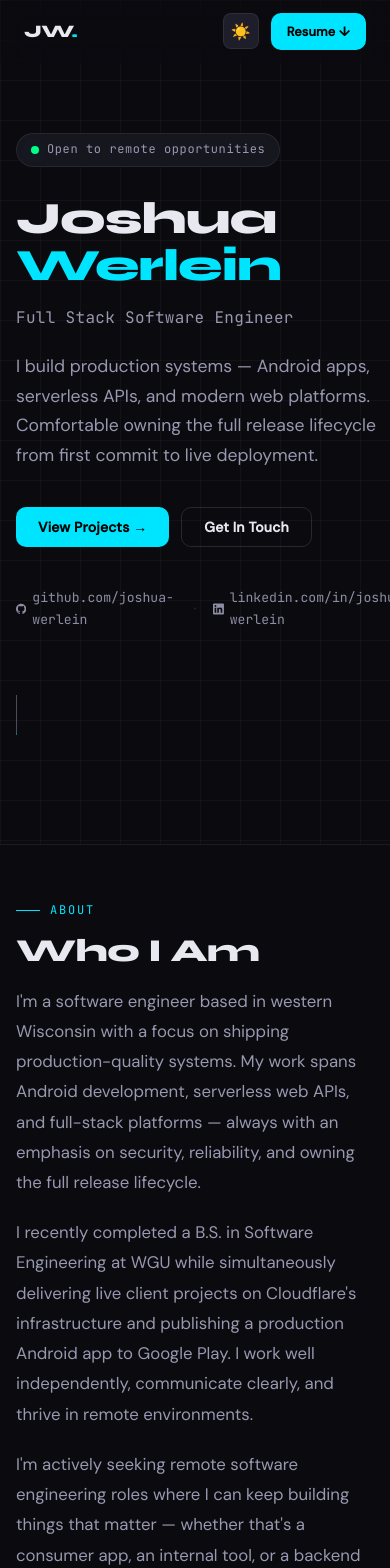
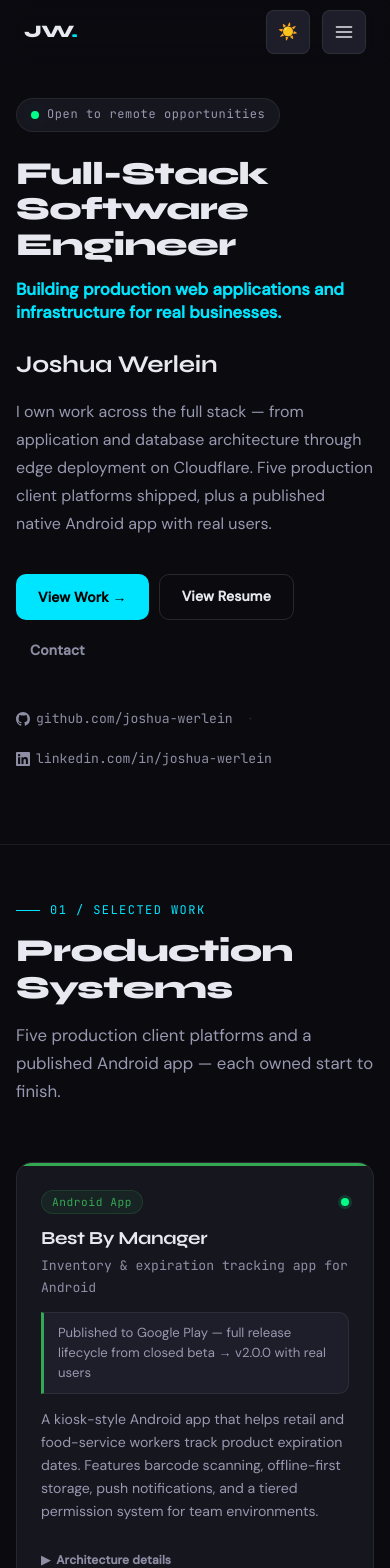
Before and after one commit to joshua-werlein/portfolio, a React (Vite) app: page / in a window 390 px wide. Shown: the top 1568 px of the page. Built offline with nearby package versions, Linux system fonts and the light colour scheme.

Commit message:
Phase 1: portfolio foundation, navigation, accessibility, and hero redesign

```diff
--- a/src/App.jsx
+++ b/src/App.jsx
@@ -13,19 +13,16 @@ const WORKER = 'https://api.joshuawerlein.com'
 export { WORKER }
 
 export default function App() {
-  const [theme, setTheme] = useState('dark')
+  const [theme, setTheme] = useState(() => localStorage.getItem('portfolio-theme') || 'dark')
   const [scrolled, setScrolled] = useState(false)
   const [adminOpen, setAdminOpen] = useState(false)
   const [mobileMenuOpen, setMobileMenuOpen] = useState(false)
   const logoClickCount = useRef(0)
   const logoClickTimer = useRef(null)
 
-  // Theme persistence
   useEffect(() => {
-    const saved = localStorage.getItem('portfolio-theme') || 'dark'
-    setTheme(saved)
-    document.documentElement.setAttribute('data-theme', saved)
-  }, [])
+    document.documentElement.setAttribute('data-theme', theme)
+  }, [theme])
 
   const toggleTheme = () => {
     const next = theme === 'dark' ? 'light' : 'dark'
@@ -34,12 +31,18 @@ export default function App() {
     localStorage.setItem('portfolio-theme', next)
   }
 
-  // Navbar scroll effect
   useEffect(() => {
     const onScroll = () => setScrolled(window.scrollY > 20)
     window.addEventListener('scroll', onScroll, { passive: true })
     return () => window.removeEventListener('scroll', onScroll)
   }, [])
+
+  // Close mobile menu on scroll
+  useEffect(() => {
+    const onScroll = () => { if (mobileMenuOpen) setMobileMenuOpen(false) }
+    window.addEventListener('scroll', onScroll, { passive: true })
+    return () => window.removeEventListener('scroll', onScroll)
+  }, [mobileMenuOpen])
 
   // Hidden admin: 5 rapid clicks on logo
   const handleLogoClick = () => {
@@ -60,77 +63,98 @@ export default function App() {
     setMobileMenuOpen(false)
   }
 
-  const navLinks = [
-    { label: 'About',      id: 'about' },
-    { label: 'Experience', id: 'experience' },
-    { label: 'Projects',   id: 'projects' },
-    { label: 'Skills',     id: 'skills' },
-    { label: 'Job Fit',    id: 'jobfit' },
-    { label: 'Contact',    id: 'contact' },
-  ]
-
   return (
     <>
       {/* Navbar */}
-      <nav className={`navbar${scrolled ? ' scrolled' : ''}`}>
+      <nav className={`navbar${scrolled ? ' scrolled' : ''}`} aria-label="Primary navigation">
         <div className="navbar-inner">
           <div
             className="nav-logo"
             onClick={handleLogoClick}
             title="Joshua Werlein"
+            role="button"
+            tabIndex={0}
+            onKeyDown={e => e.key === 'Enter' && handleLogoClick()}
+            aria-label="Joshua Werlein — home"
           >
             JW<span>.</span>
           </div>
 
-          <ul className="nav-links">
-            {navLinks.map(l => (
-              <li key={l.id}>
-                <a href={`#${l.id}`} onClick={(e) => { e.preventDefault(); scrollTo(l.id); }}>
-                  {l.label}
-                </a>
-              </li>
-            ))}
+          <ul className="nav-links" role="list">
+            <li>
+              <a href="#work" onClick={(e) => { e.preventDefault(); scrollTo('work') }}>
+                Work
+              </a>
+            </li>
+            <li>
+              <a href="#background" onClick={(e) => { e.preventDefault(); scrollTo('background') }}>
+                About
+              </a>
+            </li>
+            <li>
+              <a href="/resume">Resume</a>
+            </li>
+            <li>
+              <a href="#contact" onClick={(e) => { e.preventDefault(); scrollTo('contact') }}>
+                Contact
+              </a>
+            </li>
           </ul>
 
           <div className="nav-actions">
             <button
               className="theme-toggle"
               onClick={toggleTheme}
-              aria-label="Toggle theme"
+              aria-label={theme === 'dark' ? 'Switch to light mode' : 'Switch to dark mode'}
               title={theme === 'dark' ? 'Switch to light mode' : 'Switch to dark mode'}
             >
               {theme === 'dark' ? '☀️' : '🌙'}
             </button>
-            <a
-              href="/Joshua-Werlein_Resume.pdf"
-              className="btn btn-primary"
-              style={{ padding: '8px 16px', fontSize: '0.8rem' }}
-              onClick={() => {
-                fetch(`${WORKER}/track`, {
-                  method: 'POST',
-                  headers: { 'Content-Type': 'application/json' },
-                  body: JSON.stringify({ event: 'resume_download' }),
-                }).catch(() => {})
-              }}
-              download="Joshua-Werlein_Resume.pdf"
+            <button
+              className="nav-hamburger"
+              onClick={() => setMobileMenuOpen(o => !o)}
+              aria-label={mobileMenuOpen ? 'Close menu' : 'Open menu'}
+              aria-expanded={mobileMenuOpen}
+              aria-controls="mobile-menu"
             >
-              Resume ↓
-            </a>
+              {mobileMenuOpen ? (
+                <svg width="20" height="20" viewBox="0 0 24 24" fill="none" stroke="currentColor" strokeWidth="2" strokeLinecap="round">
+                  <line x1="18" y1="6" x2="6" y2="18" />
+                  <line x1="6" y1="6" x2="18" y2="18" />
+                </svg>
+              ) : (
+                <svg width="20" height="20" viewBox="0 0 24 24" fill="none" stroke="currentColor" strokeWidth="2" strokeLinecap="round">
+                  <line x1="3" y1="6" x2="21" y2="6" />
+                  <line x1="3" y1="12" x2="21" y2="12" />
+                  <line x1="3" y1="18" x2="21" y2="18" />
+                </svg>
+              )}
+            </button>
           </div>
         </div>
       </nav>
+
+      {/* Mobile menu */}
+      {mobileMenuOpen && (
+        <nav id="mobile-menu" className="mobile-menu" aria-label="Mobile navigation">
+          <button onClick={() => scrollTo('work')}>Work</button>
+          <button onClick={() => scrollTo('background')}>About</button>
+          <a href="/resume" onClick={() => setMobileMenuOpen(false)}>Resume</a>
+          <button onClick={() => scrollTo('contact')}>Contact</button>
+        </nav>
+      )}
 
       {/* Page Sections */}
       <main>
         <Hero onScrollTo={scrollTo} />
         <div className="divider" />
+        <Projects />
+        <div className="divider" />
+        <Skills />
+        <div className="divider" />
         <About />
         <div className="divider" />
         <Experience />
-        <div className="divider" />
-        <Projects />
-        <div className="divider" />
-        <Skills />
         <div className="divider" />
         <JobFitChecker />
         <div className="divider" />
--- a/src/components/About.jsx
+++ b/src/components/About.jsx
@@ -20,17 +20,17 @@ export default function About() {
   ]
 
   const facts = [
-    { label: 'Location', value: 'Mondovi, WI', icon: '📍' },
-    { label: 'Availability', value: 'Remote — Immediate', icon: '🟢' },
-    { label: 'Focus', value: 'Full Stack / Android', icon: '⚡' },
-    { label: 'Email', value: 'jjwerlein@gmail.com', icon: '✉️', link: 'mailto:jjwerlein@gmail.com' },
+    { label: 'Location', value: 'Mondovi, WI' },
+    { label: 'Availability', value: 'Remote — Immediate' },
+    { label: 'Focus', value: 'Full Stack / Android' },
+    { label: 'Email', value: 'jjwerlein@gmail.com', link: 'mailto:jjwerlein@gmail.com' },
   ]
 
   return (
-    <section id="about">
+    <section id="background">
       <div className="container">
-        <div className="section-label">About</div>
-        <h2 className="section-title">Who I Am</h2>
+        <div className="section-label">03 / Background</div>
+        <h2 className="section-title">Background</h2>
 
         <div style={{
           display: 'grid',
@@ -74,7 +74,7 @@ export default function About() {
                   padding: '12px 16px',
                 }}>
                   <div style={{ fontSize: '0.72rem', fontFamily: 'var(--font-mono)', color: 'var(--text-3)', marginBottom: 4, letterSpacing: '0.05em' }}>
-                    {f.icon} {f.label.toUpperCase()}
+                    {f.label.toUpperCase()}
                   </div>
                   {f.link ? (
                     <a href={f.link} style={{ fontSize: '0.88rem', fontWeight: 500, color: 'var(--accent)' }}>
@@ -152,13 +152,13 @@ export default function About() {
                 ))}
               </div>
 
-              {/* Currently learning */}
+              {/* Currently exploring */}
               <div style={{ marginTop: 24, padding: '16px 20px', background: 'var(--accent-dim)', border: '1px solid rgba(0,229,255,0.15)', borderRadius: 'var(--radius)' }}>
                 <div style={{ fontFamily: 'var(--font-mono)', fontSize: '0.72rem', color: 'var(--accent)', letterSpacing: '0.08em', marginBottom: 8 }}>
-                  CURRENTLY LEARNING
+                  CURRENTLY EXPLORING
                 </div>
                 <div style={{ display: 'flex', gap: 8, flexWrap: 'wrap' }}>
-                  {['React', 'Node.js', 'TypeScript'].map(t => (
+                  {['AI/LLM APIs', 'Durable Objects'].map(t => (
                     <span key={t} className="tag tag-accent">{t}</span>
                   ))}
                 </div>
--- a/src/components/Hero.jsx
+++ b/src/components/Hero.jsx
@@ -1,33 +1,20 @@
-import { useEffect, useRef } from 'react'
+import { WORKER } from '../App'
 
 export default function Hero({ onScrollTo }) {
-  const headingRef = useRef(null)
-
-  useEffect(() => {
-    const el = headingRef.current
-    if (!el) return
-    el.style.opacity = '0'
-    el.style.transform = 'translateY(32px)'
-    requestAnimationFrame(() => {
-      el.style.transition = 'opacity 0.7s ease, transform 0.7s ease'
-      el.style.opacity = '1'
-      el.style.transform = 'translateY(0)'
-    })
-  }, [])
-
   return (
     <section id="hero" style={{ minHeight: '100vh', display: 'flex', alignItems: 'center', paddingTop: 80 }}>
       <div className="container">
-        <div style={{
-          display: 'grid',
-          gridTemplateColumns: '1fr minmax(0, 220px)',
-          gap: 64,
-          alignItems: 'center',
-        }}
+        <div
+          style={{
+            display: 'grid',
+            gridTemplateColumns: '1fr minmax(0, 220px)',
+            gap: 64,
+            alignItems: 'center',
+          }}
           className="hero-grid"
         >
           {/* Left: Text */}
-          <div ref={headingRef}>
+          <div>
             {/* Status badge */}
             <div style={{
               display: 'inline-flex',
@@ -37,7 +24,7 @@ export default function Hero({ onScrollTo }) {
               border: '1px solid var(--border)',
               borderRadius: 100,
               padding: '6px 14px',
-              marginBottom: 28,
+              marginBottom: 24,
             }}>
               <span className="status-dot" />
               <span style={{ fontFamily: 'var(--font-mono)', fontSize: '0.75rem', color: 'var(--text-2)', letterSpacing: '0.05em' }}>
@@ -45,54 +32,73 @@ export default function Hero({ onScrollTo }) {
               </span>
             </div>
 
-            {/* Name */}
-            <h1 style={{ fontSize: 'clamp(2.8rem, 7vw, 5rem)', fontWeight: 800, lineHeight: 1.05, marginBottom: 16 }}>
-              Joshua<br />
-              <span style={{ color: 'var(--accent)' }}>Werlein</span>
+            {/* Role — primary heading */}
+            <h1 style={{ fontSize: 'clamp(2rem, 5vw, 3.2rem)', fontWeight: 800, lineHeight: 1.1, marginBottom: 16, color: 'var(--text)' }}>
+              Full-Stack Software Engineer
             </h1>
 
-            {/* Title */}
+            {/* Value proposition */}
             <p style={{
-              fontFamily: 'var(--font-mono)',
+              fontSize: 'clamp(1.05rem, 2.5vw, 1.25rem)',
+              fontWeight: 600,
+              color: 'var(--accent)',
+              marginBottom: 20,
+              lineHeight: 1.4,
+              maxWidth: 520,
+            }}>
+              Building production web applications and infrastructure for real businesses.
+            </p>
+
+            {/* Name */}
+            <p style={{
+              fontFamily: 'var(--font-display)',
+              fontSize: '1.5rem',
+              fontWeight: 700,
+              color: 'var(--text)',
+              marginBottom: 14,
+              letterSpacing: '-0.01em',
+            }}>
+              Joshua Werlein
+            </p>
+
+            {/* Supporting copy */}
+            <p style={{
               fontSize: '1rem',
               color: 'var(--text-2)',
-              marginBottom: 20,
-              letterSpacing: '0.02em',
-            }}>
-              Full Stack Software Engineer
-            </p>
-
-            {/* Summary */}
-            <p style={{
-              fontSize: '1.1rem',
-              color: 'var(--text-2)',
-              maxWidth: 520,
-              lineHeight: 1.7,
+              maxWidth: 500,
+              lineHeight: 1.75,
               marginBottom: 36,
             }}>
-              I build production systems — Android apps, serverless APIs, and modern web
-              platforms. Comfortable owning the full release lifecycle from first commit to
-              live deployment.
+              I own work across the full stack — from application and database architecture
+              through edge deployment on Cloudflare. Five production client platforms shipped,
+              plus a published native Android app with real users.
             </p>
 
             {/* CTAs */}
-            <div style={{ display: 'flex', gap: 12, flexWrap: 'wrap', marginBottom: 40 }}>
+            <div style={{ display: 'flex', gap: 10, flexWrap: 'wrap', marginBottom: 36 }}>
               <button
                 className="btn btn-primary"
-                onClick={() => onScrollTo('projects')}
+                onClick={() => onScrollTo('work')}
               >
-                View Projects →
+                View Work →
               </button>
+              <a
+                href="/resume"
+                className="btn btn-outline"
+              >
+                View Resume
+              </a>
               <button
-                className="btn btn-outline"
+                className="btn btn-ghost"
                 onClick={() => onScrollTo('contact')}
+                style={{ color: 'var(--text-3)' }}
               >
-                Get In Touch
+                Contact
               </button>
             </div>
 
             {/* Social links */}
-            <div style={{ display: 'flex', gap: 16, alignItems: 'center' }}>
+            <div style={{ display: 'flex', gap: 16, alignItems: 'center', flexWrap: 'wrap' }}>
               <a
                 href="https://github.com/joshua-werlein"
                 target="_blank"
@@ -114,24 +120,14 @@ export default function Hero({ onScrollTo }) {
           </div>
 
           {/* Right: Headshot */}
-          <div className="hero-photo-wrap animate-fade-up animate-delay-3" style={{ position: 'relative' }}>
-            {/* Accent ring */}
+          <div className="hero-photo-wrap" style={{ position: 'relative' }}>
             <div style={{
-              position: 'absolute',
-              inset: -4,
-              borderRadius: '50%',
-              background: `conic-gradient(var(--accent) 0deg 90deg, transparent 90deg 360deg)`,
-              zIndex: 0,
-              opacity: 0.6,
-            }} />
-            <div style={{
-              position: 'relative',
               width: 220,
               height: 220,
               borderRadius: '50%',
               overflow: 'hidden',
-              border: '3px solid var(--bg)',
-              zIndex: 1,
+              border: '3px solid var(--accent)',
+              flexShrink: 0,
             }}>
               <img
                 src="/me.jpg"
@@ -140,59 +136,14 @@ export default function Hero({ onScrollTo }) {
                 onError={e => {
                   e.target.style.display = 'none'
                   e.target.parentElement.style.background = 'var(--surface-2)'
-                  e.target.parentElement.innerHTML = '<span style="display:flex;align-items:center;justify-content:center;height:100%;font-size:4rem;">👤</span>'
                 }}
               />
             </div>
-            {/* Floating badge */}
-            <div style={{
-              position: 'absolute',
-              bottom: -8,
-              right: 0,
-              background: 'var(--surface)',
-              border: '1px solid var(--border)',
-              borderRadius: 10,
-              padding: '8px 14px',
-              zIndex: 2,
-            }}>
-              <div style={{ fontFamily: 'var(--font-mono)', fontSize: '0.7rem', color: 'var(--text-3)', marginBottom: 2 }}>based in</div>
-              <div style={{ fontFamily: 'var(--font-display)', fontSize: '0.85rem', fontWeight: 700, color: 'var(--text)' }}>Mondovi, WI</div>
-            </div>
-          </div>
-        </div>
-
-        {/* Scroll indicator */}
-        <div
-          style={{
-            marginTop: 64,
-            display: 'flex',
-            flexDirection: 'column',
-            alignItems: 'flex-start',
-            gap: 6,
-            cursor: 'pointer',
-            opacity: 0.5,
-          }}
-          onClick={() => onScrollTo('about')}
-        >
-          <div style={{ width: 1, height: 40, background: 'var(--text-3)', position: 'relative', overflow: 'hidden' }}>
-            <div style={{
-              position: 'absolute',
-              top: 0,
-              left: 0,
-              right: 0,
-              height: '40%',
-              background: 'var(--accent)',
-              animation: 'scrollDrop 1.5s ease infinite',
-            }} />
           </div>
         </div>
       </div>
 
       <style>{`
-        @keyframes scrollDrop {
-          0%   { transform: translateY(-100%); }
-          100% { transform: translateY(300%); }
-        }
         @media (max-width: 640px) {
           .hero-grid {
             grid-template-columns: 1fr !important;
@@ -208,7 +159,7 @@ export default function Hero({ onScrollTo }) {
 
 function GithubIcon() {
   return (
-    <svg width="14" height="14" viewBox="0 0 24 24" fill="currentColor">
+    <svg width="14" height="14" viewBox="0 0 24 24" fill="currentColor" aria-hidden="true">
       <path d="M12 0C5.37 0 0 5.37 0 12c0 5.31 3.435 9.795 8.205 11.385.6.105.825-.255.825-.57 0-.285-.015-1.23-.015-2.235-3.015.555-3.795-.735-4.035-1.41-.135-.345-.72-1.41-1.23-1.695-.42-.225-1.02-.78-.015-.795.945-.015 1.62.87 1.845 1.23 1.08 1.815 2.805 1.305 3.495.99.105-.78.42-1.305.765-1.605-2.67-.3-5.46-1.335-5.46-5.925 0-1.305.465-2.385 1.23-3.225-.12-.3-.54-1.53.12-3.18 0 0 1.005-.315 3.3 1.23.96-.27 1.98-.405 3-.405s2.04.135 3 .405c2.295-1.56 3.3-1.23 3.3-1.23.66 1.65.24 2.88.12 3.18.765.84 1.23 1.905 1.23 3.225 0 4.605-2.805 5.625-5.475 5.925.435.375.81 1.095.81 2.22 0 1.605-.015 2.895-.015 3.3 0 .315.225.69.825.57A12.02 12.02 0 0 0 24 12c0-6.63-5.37-12-12-12z"/>
     </svg>
   )
@@ -216,7 +167,7 @@ function GithubIcon() {
 
 function LinkedInIcon() {
   return (
-    <svg width="14" height="14" viewBox="0 0 24 24" fill="currentColor">
+    <svg width="14" height="14" viewBox="0 0 24 24" fill="currentColor" aria-hidden="true">
       <path d="M20.447 20.452h-3.554v-5.569c0-1.328-.027-3.037-1.852-3.037-1.853 0-2.136 1.445-2.136 2.939v5.667H9.351V9h3.414v1.561h.046c.477-.9 1.637-1.85 3.37-1.85 3.601 0 4.267 2.37 4.267 5.455v6.286zM5.337 7.433a2.062 2.062 0 0 1-2.063-2.065 2.064 2.064 0 1 1 2.063 2.065zm1.782 13.019H3.555V9h3.564v11.452zM22.225 0H1.771C.792 0 0 .774 0 1.729v20.542C0 23.227.792 24 1.771 24h20.451C23.2 24 24 23.227 24 22.271V1.729C24 .774 23.2 0 22.222 0h.003z"/>
     </svg>
   )
--- a/src/components/Projects.jsx
+++ b/src/components/Projects.jsx
@@ -157,12 +157,12 @@ export default function Projects() {
   }
 
   return (
-    <section id="projects">
+    <section id="work">
       <div className="container">
-        <div className="section-label">Projects</div>
-        <h2 className="section-title">Things I've Shipped</h2>
+        <div className="section-label">01 / Selected Work</div>
+        <h2 className="section-title">Production Systems</h2>
         <p className="section-sub">
-          Production deployments with real users — each one owned start to finish.
+          Five production client platforms and a published Android app — each owned start to finish.
         </p>
 
         <div style={{
@@ -228,7 +228,7 @@ export default function Projects() {
                   color: 'var(--text-2)',
                   lineHeight: 1.5,
                 }}>
-                  📌 {project.impact}
+                  {project.impact}
                 </div>
 
                 {/* Description */}
--- a/src/index.css
+++ b/src/index.css
@@ -92,24 +92,10 @@ html, body {
   transition: background var(--transition), color var(--transition);
 }
 
-/* Subtle grid texture */
-body::before {
-  content: '';
-  position: fixed;
-  inset: 0;
-  background-image:
-    linear-gradient(var(--border) 1px, transparent 1px),
-    linear-gradient(90deg, var(--border) 1px, transparent 1px);
-  background-size: 40px 40px;
-  pointer-events: none;
-  z-index: 0;
-  opacity: 0.5;
-}
-
 a { color: var(--accent); text-decoration: none; transition: opacity var(--transition); }
 a:hover { opacity: 0.8; }
 img { max-width: 100%; display: block; }
-button { cursor: pointer; font-family: var(--font-body); border: none; outline: none; }
+button { cursor: pointer; font-family: var(--font-body); border: none; }
 ul { list-style: none; }
 
 /* ── Typography ───────────────────────────────────── */
@@ -140,7 +126,7 @@ section {
 .section-label {
   font-family: var(--font-mono);
   font-size: 0.75rem;
-  letter-spacing: 0.15em;
+  letter-spacing: 0.12em;
   text-transform: uppercase;
   color: var(--accent);
   display: flex;
@@ -154,6 +140,7 @@ section {
   width: 24px;
   height: 1px;
   background: var(--accent);
+  flex-shrink: 0;
 }
 
 .section-title {
@@ -241,8 +228,8 @@ section {
 }
 
 .theme-toggle {
-  width: 36px;
-  height: 36px;
+  width: 44px;
+  height: 44px;
   border-radius: 8px;
   background: var(--surface-2);
   border: 1px solid var(--border);
@@ -252,12 +239,72 @@ section {
   color: var(--text-2);
   font-size: 1rem;
   transition: all var(--transition);
+  flex-shrink: 0;
 }
 
 .theme-toggle:hover {
   background: var(--surface);
   border-color: var(--border-2);
   color: var(--text);
+}
+
+/* ── Mobile hamburger ─────────────────────────────── */
+.nav-hamburger {
+  display: none;
+  width: 44px;
+  height: 44px;
+  border-radius: 8px;
+  background: var(--surface-2);
+  border: 1px solid var(--border);
+  align-items: center;
+  justify-content: center;
+  color: var(--text);
+  flex-shrink: 0;
+  transition: all var(--transition);
+}
+
+.nav-hamburger:hover {
+  background: var(--surface);
+  border-color: var(--border-2);
+}
+
+/* ── Mobile menu ─────────────────────────────────── */
+.mobile-menu {
+  position: fixed;
+  top: 64px;
+  left: 0;
+  right: 0;
+  background: var(--bg-2);
+  border-bottom: 1px solid var(--border);
+  z-index: 999;
+  padding: 16px 24px 24px;
+  display: flex;
+  flex-direction: column;
+  gap: 4px;
+  -webkit-backdrop-filter: blur(12px);
+  backdrop-filter: blur(12px);
+}
+
+.mobile-menu a, .mobile-menu button {
+  display: block;
+  width: 100%;
+  text-align: left;
+  padding: 12px 16px;
+  font-size: 1rem;
+  font-weight: 500;
+  color: var(--text-2);
+  border-radius: var(--radius);
+  background: transparent;
+  border: none;
+  cursor: pointer;
+  font-family: var(--font-body);
+  transition: all var(--transition);
+}
+
+.mobile-menu a:hover, .mobile-menu button:hover {
+  color: var(--text);
+  background: var(--surface);
+  opacity: 1;
 }
 
 /* ── Buttons ──────────────────────────────────────── */
@@ -272,6 +319,7 @@ section {
   font-family: var(--font-body);
   transition: all var(--transition);
   letter-spacing: 0.01em;
+  min-height: 40px;
 }
 
 .btn-primary {
@@ -315,6 +363,19 @@ section {
   color: var(--text);
   background: var(--surface-2);
   opacity: 1;
+}
+
+/* ── Focus visible ────────────────────────────────── */
+:focus-visible {
+  outline: 2px solid var(--accent);
+  outline-offset: 3px;
+  border-radius: 4px;
+}
+
+a:focus-visible {
+  outline: 2px solid var(--accent);
+  outline-offset: 3px;
+  border-radius: 4px;
 }
 
 /* ── Cards ────────────────────────────────────────── */
@@ -426,6 +487,7 @@ section {
 /* ── Responsive ───────────────────────────────────── */
 @media (max-width: 768px) {
   .nav-links { display: none; }
+  .nav-hamburger { display: flex; }
   section { padding: 72px 0; }
   .container { padding: 0 16px; }
 }
@@ -433,3 +495,18 @@ section {
 @media (max-width: 480px) {
   section { padding: 56px 0; }
 }
+
+/* ── Reduced motion ───────────────────────────────── */
+@media (prefers-reduced-motion: reduce) {
+  html { scroll-behavior: auto; }
+  *, *::before, *::after {
+    animation-duration: 0.01ms !important;
+    animation-iteration-count: 1 !important;
+    transition-duration: 0.01ms !important;
+  }
+  .status-dot { animation: none; }
+  .animate-fade-up {
+    opacity: 1;
+    animation: none;
+  }
+}
```
Also changed, not shown: src/components/Experience.jsx (+4 -5 lines), src/components/Skills.jsx (+6 -6 lines).
